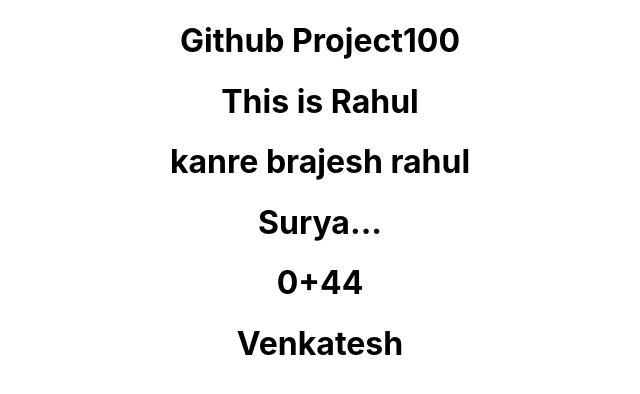
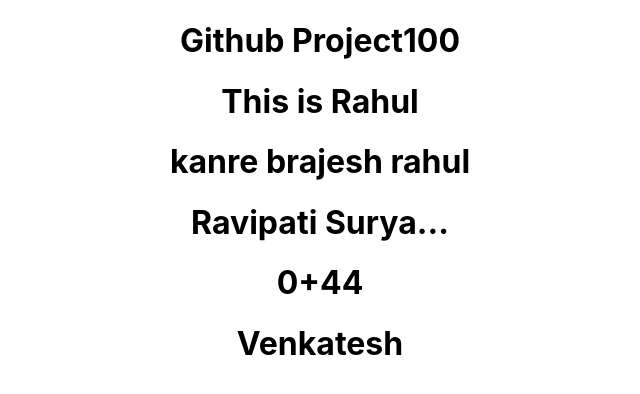
Before and after one commit to K-Brajesh-rahul/githubproject100, a React (Create React App) app: page / in a window 1280 px wide. Shown: the top 394 px of the page, without its empty margins (320-960 px from the left). Built offline with nearby package versions, Linux system fonts and the light colour scheme.

Commit message:
Ravipati Surya

```diff
--- a/src/Components/Rahul.js
+++ b/src/Components/Rahul.js
@@ -3,7 +3,7 @@
         <div>
             <h1>This is Rahul</h1>
             <h1>kanre brajesh rahul</h1>
-            <h1>Surya...</h1>
+            <h1>Ravipati Surya...</h1>
             <h1>0+44</h1>
         </div>
     )
```
